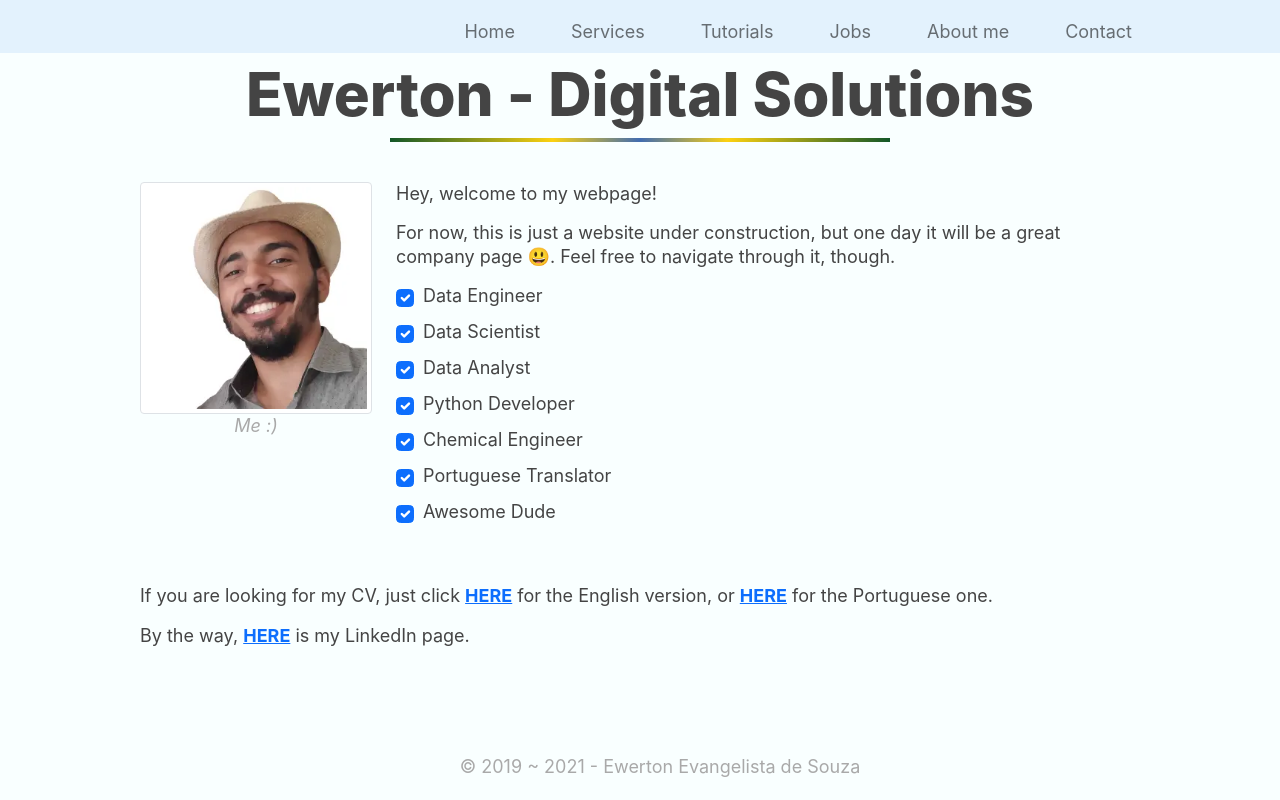
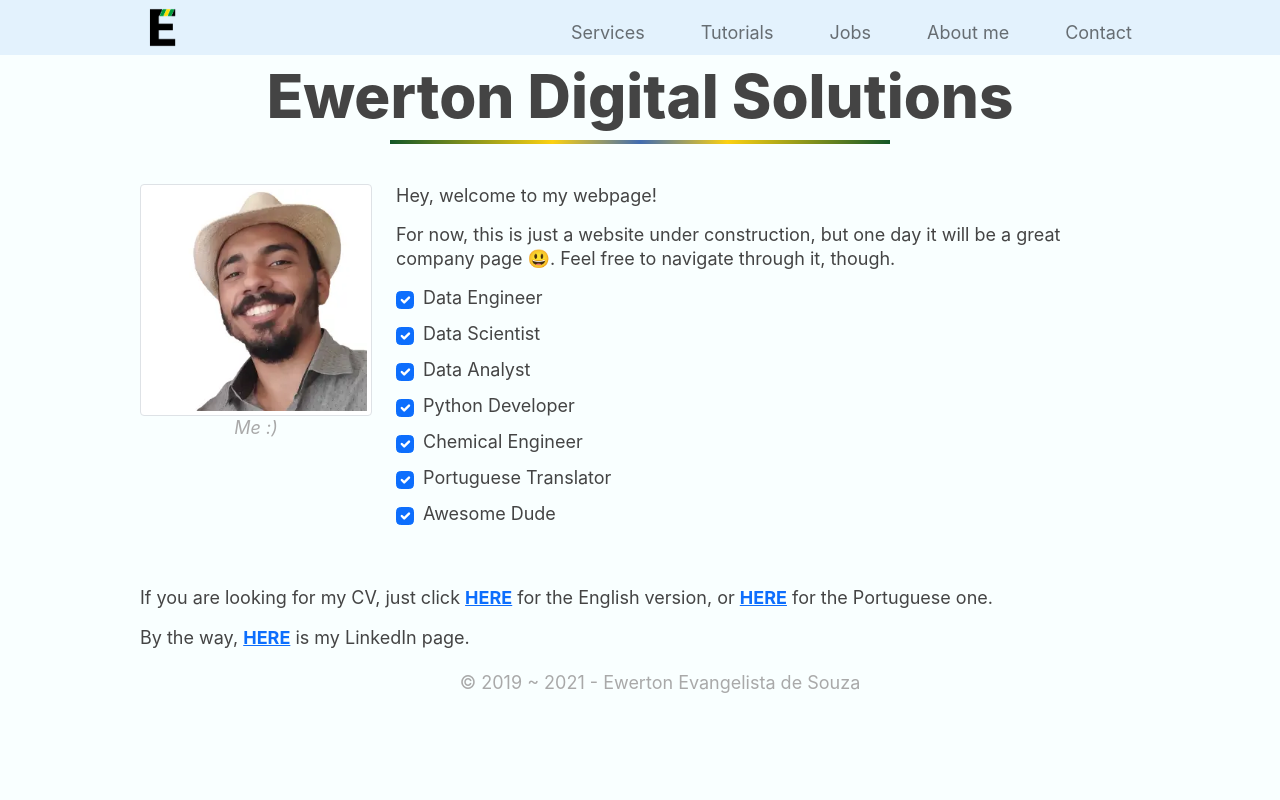
Before and after one commit to ewertones/ewerton.com.br, a Flask app: page / in a window 1280 px wide. Run offline with Flask 2, Linux system fonts and the light colour scheme; some libraries are stand-ins or nearby versions.

Commit message:
Create TODO and modify pages

```diff
--- a/templates/home.html
+++ b/templates/home.html
@@ -2,7 +2,7 @@
 {% block content %}
 <!-- Title -->
 <h1>
-    <span class="full-text">Ewerton - Digital Solutions</span>
+    <span class="full-text">Ewerton Digital Solutions</span>
     <span class="short-text">Ewerton</span>
 </h1>
 <div class="line-h1"></div>
--- a/templates/layout.html
+++ b/templates/layout.html
@@ -12,15 +12,15 @@
     </script>
 
     <!-- Page title -->
-    <title>Ewerton - Digital Solutions</title>
+    <title>Ewerton Digital Solutions</title>
 
     <!-- Meta tags -->
     <meta charset="utf-8">
     <meta name="viewport" content="width=device-width, initial-scale=1">
-    <meta name="description" content="Why should you hire an entire company if you can just hire me? Ewerton, providing digital solutions since 2020!">
+    <meta name="description" content="Why should you hire an entire company if you can just hire me? Ewerton, providing digital solutions since 2019!">
     <meta property="og:title" content="Ewerton">
-    <meta property="og:description" content="Providing top-notch digital solutions since 2020.">
-    <meta property="og:image" content="{{ url_for('static', filename='images/logo.png') }}">
+    <meta property="og:description" content="Providing top-notch digital solutions since 2019.">
+    <meta property="og:image" content="{{ url_for('static', filename='images/logo.jpg') }}">
     <meta property="og:url" content="https://ewerton.com.br">
     <meta property="og:type" content="website">
 
@@ -40,12 +40,14 @@
     <header class="site-header">
         <nav class="navbar navbar-expand-lg navbar-light">
             <div class="container-fluid">
+                <a class="navbar-brand full-text" href="#">
+                    <img src="{{ url_for('static', filename='images/logo.png') }}" width="45" height="45" class="d-inline-block align-top" alt="Logo">
+                </a>
                 <button class="navbar-toggler" type="button" data-bs-toggle="collapse" data-bs-target="#navbarText" aria-controls="navbarText" aria-expanded="false" aria-label="Toggle navigation">
                     <span class="navbar-toggler-icon"></span>
                 </button>
                 <div class="collapse navbar-collapse" id="navbarText">
                     <div class="navbar-nav ms-auto">
-                        <a class="nav-item nav-link" href="{{ url_for('home') }}">Home</a>
                         <a class="nav-item nav-link" href="{{ url_for('services') }}">Services</a>
                         <a class="nav-item nav-link" href="{{ url_for('tutorials') }}">Tutorials</a>
                         <a class="nav-item nav-link" href="{{ url_for('jobs') }}">Jobs</a>
@@ -63,14 +65,8 @@
 
     <!-- Footer -->
     <footer>
-        © 2019 ~ 2021 - Ewerton Evangelista de Souza
+        <span class="full-text">© 2019 ~ 2021 - Ewerton Evangelista de Souza</span>
+        <span class="short-text">© 2019 ~ 2021 - Ewerton Souza</span>
     </footer>
-    <script>
-        $(document).ready(function () {
-            if ($('body').height() < $(window).height()) {
-                $('footer').css('position', 'fixed');
-            }
-        })
-    </script>
 </body>
 </html>
```
Also changed, not shown: templates/contact.html (+4 -6 lines), README.md, static/images/logo.jpg (added).
